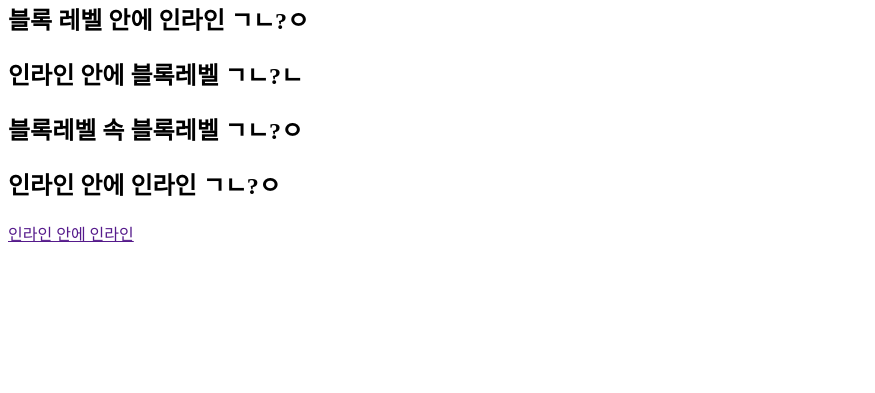
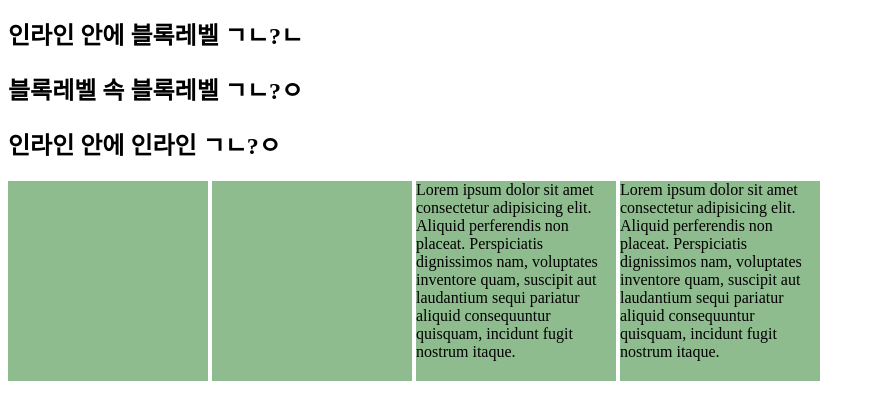
Before and after one commit to hanheasung/2024-ai-com, a plain HTML site: page 0502 블록.html in a window 1280 px wide. Shown: the part 552-945 px from the top of the page, without its empty margins (0-875 px from the left). Before the commit the page ends 805 px from the top, so only its background shows below. Drawn offline with Linux system fonts and the light colour scheme.

Commit message:
Update 0502 블록.html

```diff
--- a/0502 블록.html
+++ b/0502 블록.html
@@ -3,6 +3,11 @@
 <head>
     <meta charset="UTF-8">
     <meta name="viewport" content="width=device-width, initial-scale=1.0">
+    <style>
+        .box {width: 200px;height: 200px ; background-color: darkseagreen; display: inline-block;
+        overflow: auto} /*넘지면 숨김 히든  스크롤*/
+        a{display:none;}
+    </style>
     <title>블록레벨 인라인 레벨</title>
 </head>
 <body>
@@ -31,7 +36,12 @@
 <h2>인라인 안에 인라인 ㄱㄴ?ㅇ</h2>
 
 <a href=""> <img src="" alt="">인라인 안에 인라인 </a>
+<div class="box"></div>
+<div class="box"></div>
 
+
+<div class="box">Lorem ipsum dolor sit amet consectetur adipisicing elit. Aliquid perferendis non placeat. Perspiciatis dignissimos nam, voluptates inventore quam, suscipit aut laudantium sequi pariatur aliquid consequuntur quisquam, incidunt fugit nostrum itaque.</div>
+<div class="box">Lorem ipsum dolor sit amet consectetur adipisicing elit. Aliquid perferendis non placeat. Perspiciatis dignissimos nam, voluptates inventore quam, suscipit aut laudantium sequi pariatur aliquid consequuntur quisquam, incidunt fugit nostrum itaque.</div>
 
 </body>
 </html>
```
